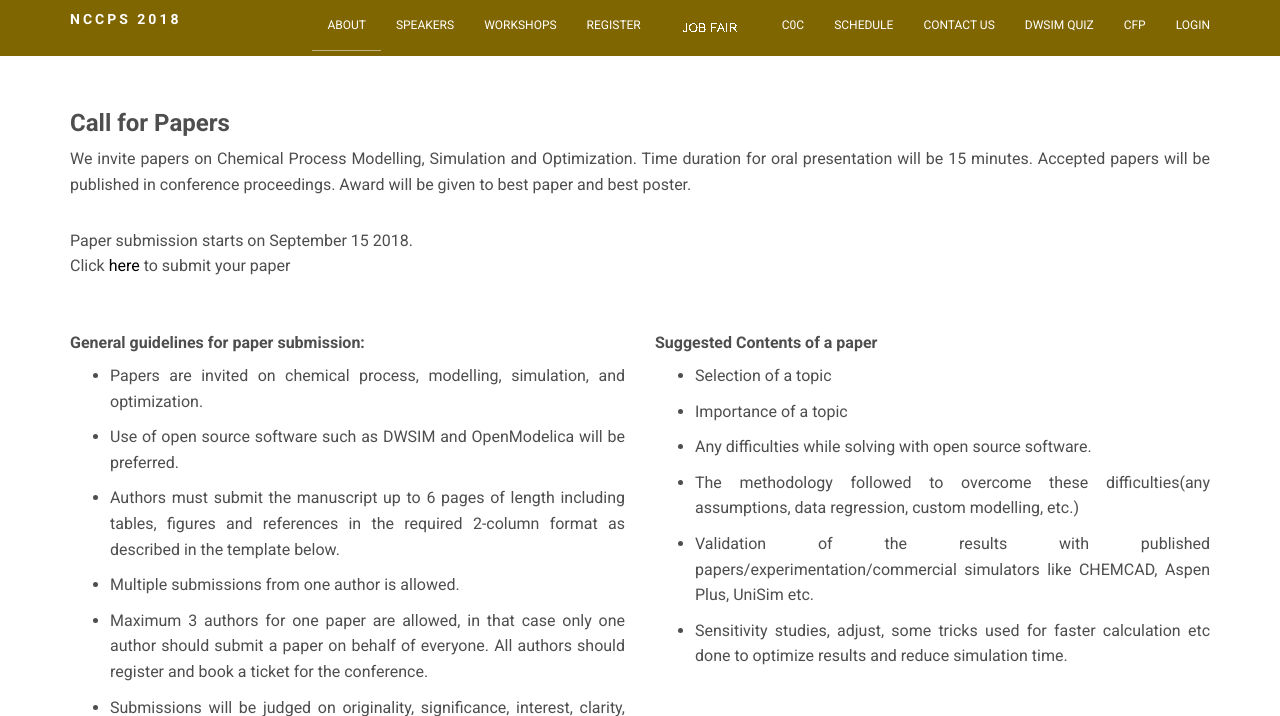
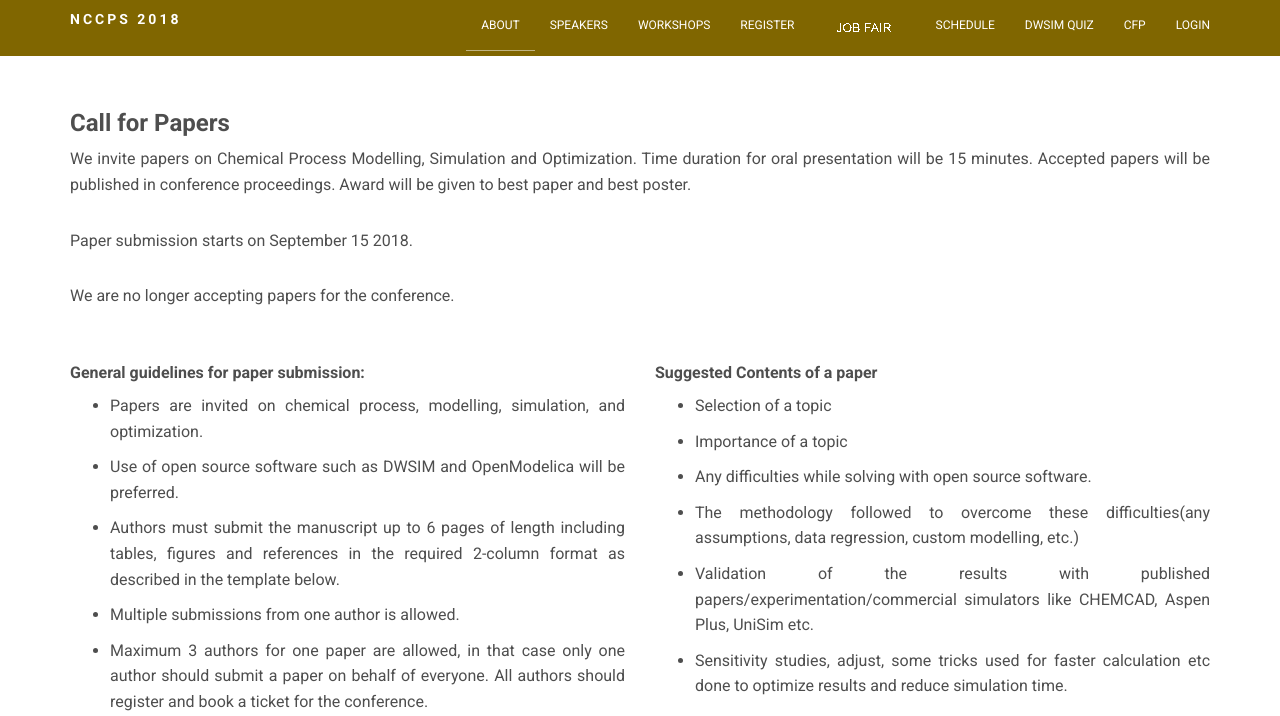
Before and after one commit to FOSSEE/nccps-2018, a Django app: page /nccps-2018/cfp/ in a window 1280 px wide. Shown: the top 716 px of the page. Run offline with Django 3.2, Linux system fonts and the light colour scheme; some libraries are stand-ins or nearby versions.

Commit message:
Removed COC and contact us links from the main menu

```diff
--- a/static/website/templates/cfp.html
+++ b/static/website/templates/cfp.html
@@ -19,8 +19,8 @@
             <div class="row">
                 <div class="col-md-12" style="font-weight: 500;">
                     <p class="text-justify">We invite papers on Chemical Process Modelling, Simulation and Optimization. Time duration for oral presentation will be 15 minutes.  Accepted papers will be published in conference proceedings. Award will be given to best paper and best poster.</p>
-                    <p class="text-justify">Paper submission starts on September 15 2018.</br>
-                    Click <a href="{% url 'auth:login' %}">here</a> to submit your paper</p>
+                    <p class="text-justify">Paper submission starts on September 15 2018.</p>
+                    <p class="text-justify">We  are no longer accepting papers for the conference.</p>
                 </div>
             </div>
                  <div class="row">
--- a/static/website/templates/navbar.html
+++ b/static/website/templates/navbar.html
@@ -35,13 +35,13 @@
                     <li><a data-scroll href="{{SITE_URL}}/#workshops">Workshops</a></li>
                     <li><a data-scroll href="{{SITE_URL}}/#registration">Register</a></li>
                     <li><a href="{% url 'website:jobfair' %}"><img src="{% static 'website/bootstrap-css/assets/images/jobfair.gif' %}"></a></li>
-                   <!-- <li><a data-scroll href="{{SITE_URL}}/#submit">CFP</a></li> -->
-                    <li><a data-scroll href="{{SITE_URL}}/#coc">C0C</a></li>
+                   <!-- <li><a data-scroll href="{{SITE_URL}}/#submit">CFP</a></li>
+                    <li><a data-scroll href="{{SITE_URL}}/#coc">C0C</a></li> -->
                     <li><a data-scroll href="{{SITE_URL}}/#schedule">Schedule</a></li>
 
                     <!-- <li><a data-scroll href="{{SITE_URL}}/#location">Venue</a></li> -->
-                    <!--<li><a data-scroll href="{{SITE_URL}}/#organiser">Organiser</a></li> -->
-                    <li><a data-scroll href="{{SITE_URL}}/#contact-us">Contact Us</a></li>
+                    <!--<li><a data-scroll href="{{SITE_URL}}/#organiser">Organiser</a></li>
+                    <li><a data-scroll href="{{SITE_URL}}/#contact-us">Contact Us</a></li> -->
                     <li><a href="{% url 'website:dwsimquiz' %}">DWSIM QUIZ</a></li>
 
                     <li><a href="{% url 'website:cfp' %}">cfp</a></li>
```
